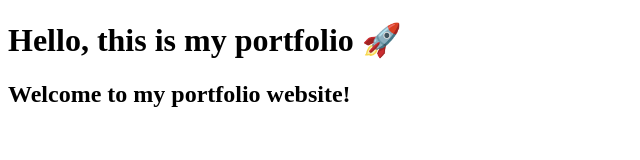
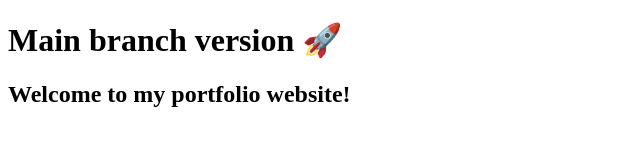
Before and after one commit to Mitu0601/portfolio, a plain HTML site: page index.html in a window 1280 px wide. Shown: the whole page, without its empty margins (0-640 px from the left). Drawn offline with Linux system fonts and the light colour scheme.

Commit message:
changed heading in main

```diff
--- a/index.html
+++ b/index.html
@@ -4,7 +4,7 @@
     <title>My Portfolio</title>
 </head>
 <body>
-    <h1>Hello, this is my portfolio 🚀</h1>
+    <h1>Main branch version 🚀</h1>
     <h2>Welcome to my portfolio website!</h2>
 </body>
 </html>
```
